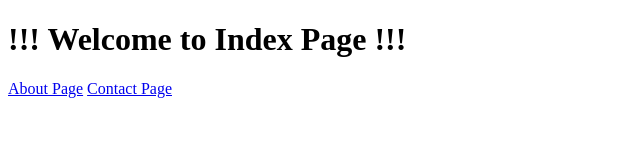
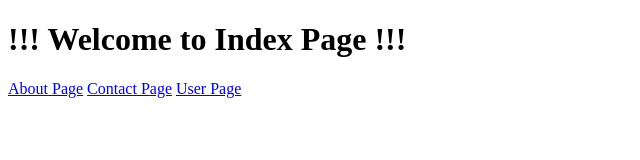
Before and after one commit to sid-siddhartha/gitFoundations, a plain HTML site: page index.html in a window 1280 px wide. Shown: the full height of the page, 0-640 px from the left. Drawn offline with Linux system fonts and the light colour scheme.

Commit message:
Updated Index

```diff
--- a/index.html
+++ b/index.html
@@ -9,5 +9,6 @@
     <h1> !!! Welcome to Index Page !!! </h1>
     <a href="about.html">About Page</a>
     <a href="contact.html">Contact Page</a>
+    <a href="user.html">User Page</a>
 </body>
 </html>
```
